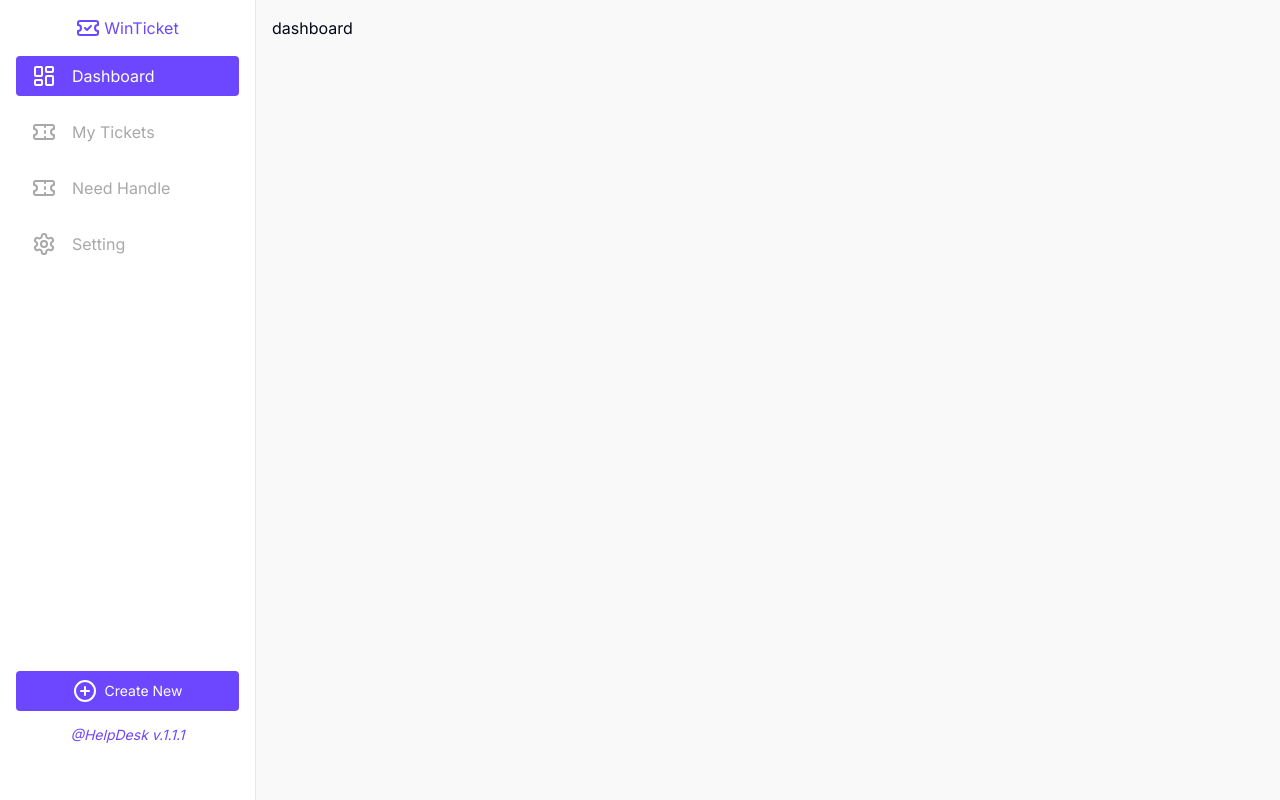
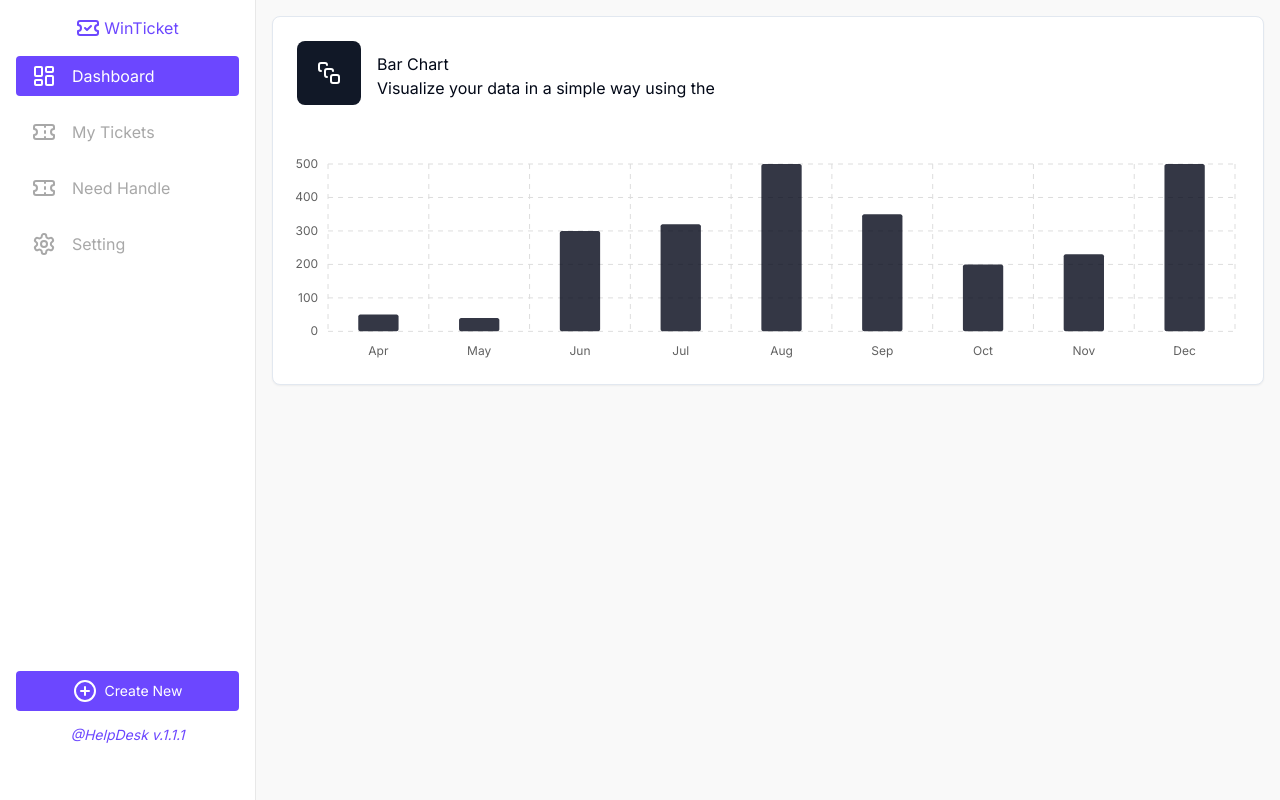
Before and after one commit to ngocquynhpham/eticket, a Next.js app: page / in a window 1280 px wide. Built offline with nearby package versions, Linux system fonts and the light colour scheme.

Commit message:
add chart-bar

```diff
--- /dev/null
+++ b/app/(main)/(dashboard)/ChartBar.tsx
@@ -0,0 +1,130 @@
+"use client"
+
+import { Card, CardContent, CardHeader } from "@/components/ui/card";
+import { SquareStack } from "lucide-react";
+import { useEffect, useState } from "react";
+
+// If you're using Next.js please use the dynamic import for react-apexcharts and remove the import from the top for the react-apexcharts
+// import dynamic from "next/dynamic";
+// const Chart = dynamic(() => import("react-apexcharts"), { ssr: false });
+
+const chartConfig: any = {
+  type: "bar",
+  height: 240,
+  series: [
+    {
+      name: "Sales",
+      data: [50, 40, 300, 320, 500, 350, 200, 230, 500],
+    },
+  ],
+  options: {
+    chart: {
+      toolbar: {
+        show: false,
+      },
+    },
+    title: {
+      show: "",
+    },
+    dataLabels: {
+      enabled: false,
+    },
+    colors: ["#020617"],
+    plotOptions: {
+      bar: {
+        columnWidth: "40%",
+        borderRadius: 2,
+      },
+    },
+    xaxis: {
+      axisTicks: {
+        show: false,
+      },
+      axisBorder: {
+        show: false,
+      },
+      labels: {
+        style: {
+          colors: "#616161",
+          fontSize: "12px",
+          fontFamily: "inherit",
+          fontWeight: 400,
+        },
+      },
+      categories: [
+        "Apr",
+        "May",
+        "Jun",
+        "Jul",
+        "Aug",
+        "Sep",
+        "Oct",
+        "Nov",
+        "Dec",
+      ],
+    },
+    yaxis: {
+      labels: {
+        style: {
+          colors: "#616161",
+          fontSize: "12px",
+          fontFamily: "inherit",
+          fontWeight: 400,
+        },
+      },
+    },
+    grid: {
+      show: true,
+      borderColor: "#dddddd",
+      strokeDashArray: 5,
+      xaxis: {
+        lines: {
+          show: true,
+        },
+      },
+      padding: {
+        top: 5,
+        right: 20,
+      },
+    },
+    fill: {
+      opacity: 0.8,
+    },
+    tooltip: {
+      theme: "dark",
+    },
+  },
+};
+
+export function ChartBar() {
+  const [Chart, setChart] = useState<any>(undefined);
+  useEffect(() => {
+    import("react-apexcharts").then((chart) => {
+      setChart(() => chart.default);
+    });
+  }, []);
+
+  return (
+    Chart && (
+      <Card>
+        <CardHeader
+          color="transparent"
+          className="flex flex-col gap-4 rounded-none md:flex-row md:items-center"
+        >
+          <div className="w-max rounded-lg bg-gray-900 p-5 text-white">
+            <SquareStack className="h-6 w-6" />
+          </div>
+          <div>
+            <h6 color="blue-gray">Bar Chart</h6>
+            <p color="gray" className="max-w-sm font-normal">
+              Visualize your data in a simple way using the
+            </p>
+          </div>
+        </CardHeader>
+        <CardContent className="px-2 pb-0">
+          <Chart {...chartConfig} />
+        </CardContent>
+      </Card>
+    )
+  );
+}
--- a/app/(main)/page.tsx
+++ b/app/(main)/page.tsx
@@ -1,9 +1,10 @@
 import React from 'react'
+import { ChartBar } from './(dashboard)/ChartBar'
 
 const Dashboard = () => {
   return (
     <div className='body-main'>
-      dashboard
+      <ChartBar />
     </div>
   )
 }
```
